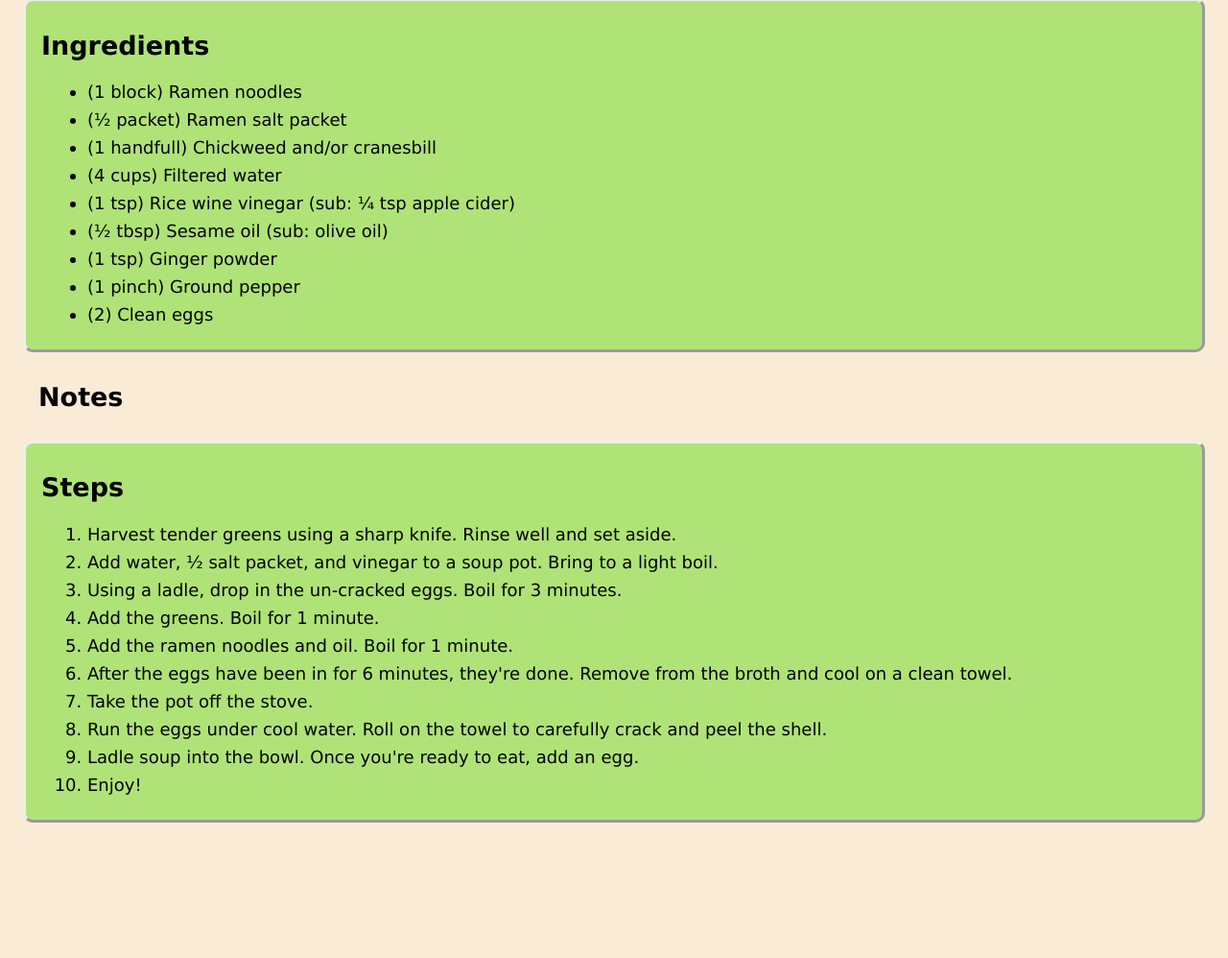
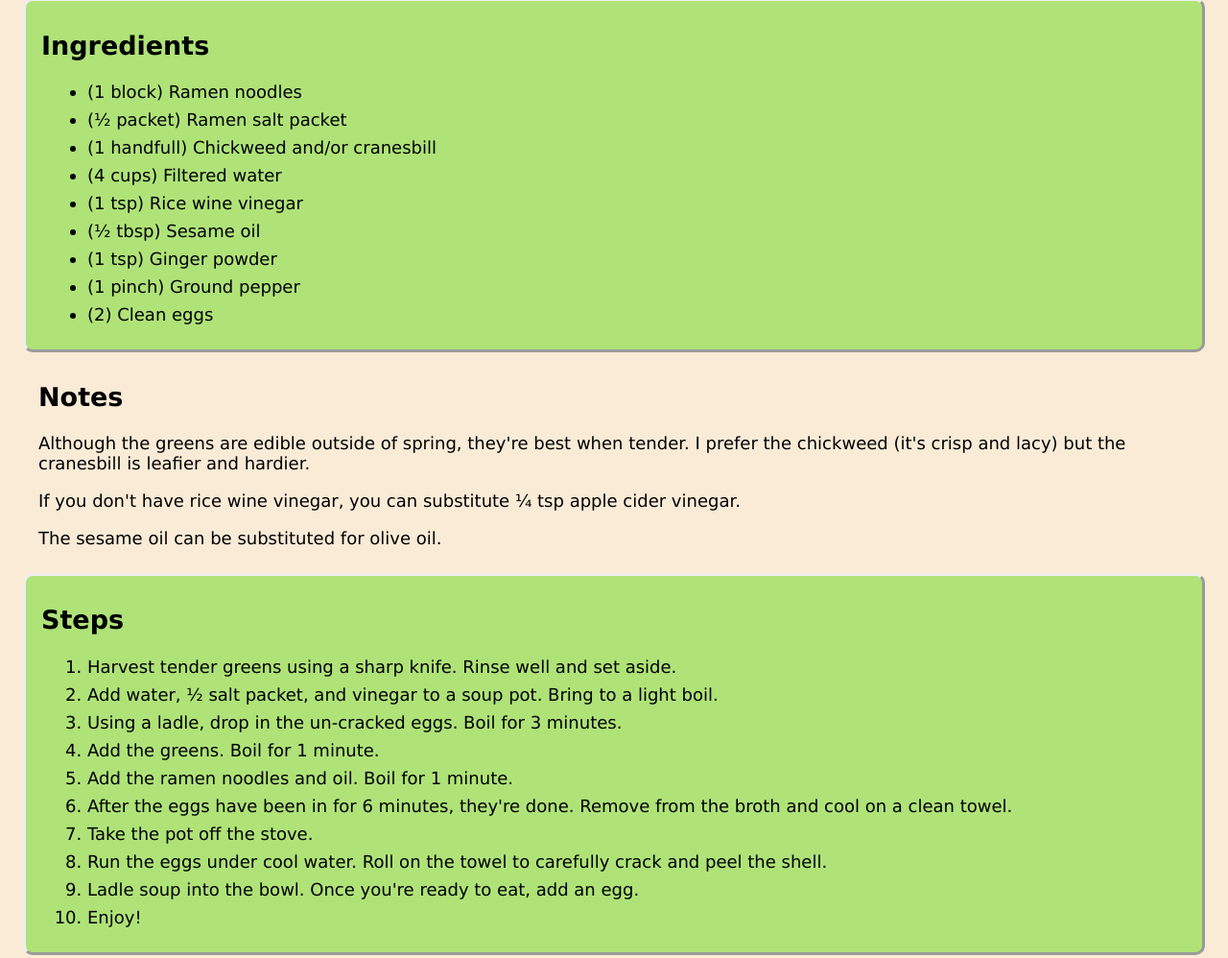
Before and after one commit to KeanWoodsworth/odin-recipes, a plain HTML site: page recipes/ramen.html in a window 1280 px wide. Shown: the part 791-1789 px from the top of the page at 96% size. Before the commit the page ends 1672 px from the top, so only its background shows below. Drawn offline with Linux system fonts and the light colour scheme.

Commit message:
Add notes to recipes

```diff
--- a/recipes/ramen.html
+++ b/recipes/ramen.html
@@ -24,8 +24,8 @@
         <li>(&half; packet) Ramen salt packet</li>
         <li>(1 handfull) Chickweed and/or cranesbill</li>
         <li>(4 cups) Filtered water</li>
-        <li>(1 tsp) Rice wine vinegar (sub: &frac14; tsp apple cider)</li>
-        <li>(&half; tbsp) Sesame oil (sub: olive oil)</li>
+        <li>(1 tsp) Rice wine vinegar</li>
+        <li>(&half; tbsp) Sesame oil</li>
         <li>(1 tsp) Ginger powder</li>
         <li>(1 pinch) Ground pepper</li>
         <li>(2) Clean eggs</li>
@@ -33,6 +33,9 @@
     </div>
     <div class="note">
       <h2>Notes</h2>
+      <p>Although the greens are edible outside of spring, they're best when tender. I prefer the chickweed (it's crisp and lacy) but the cranesbill is leafier and hardier.</p>
+      <p>If you don't have rice wine vinegar, you can substitute &frac14; tsp apple cider vinegar.</p>
+      <p>The sesame oil can be substituted for olive oil.</p>
     </div>
     <div class="instruct">
       <h2>Steps</h2>
```
Also changed, not shown: recipes/smoothie.html (+2 -0 lines).
